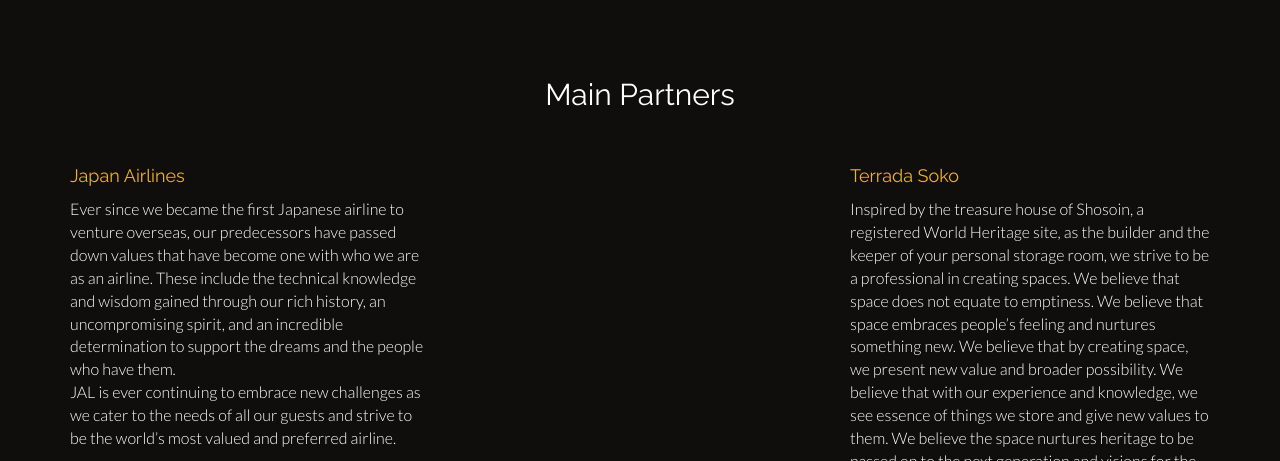
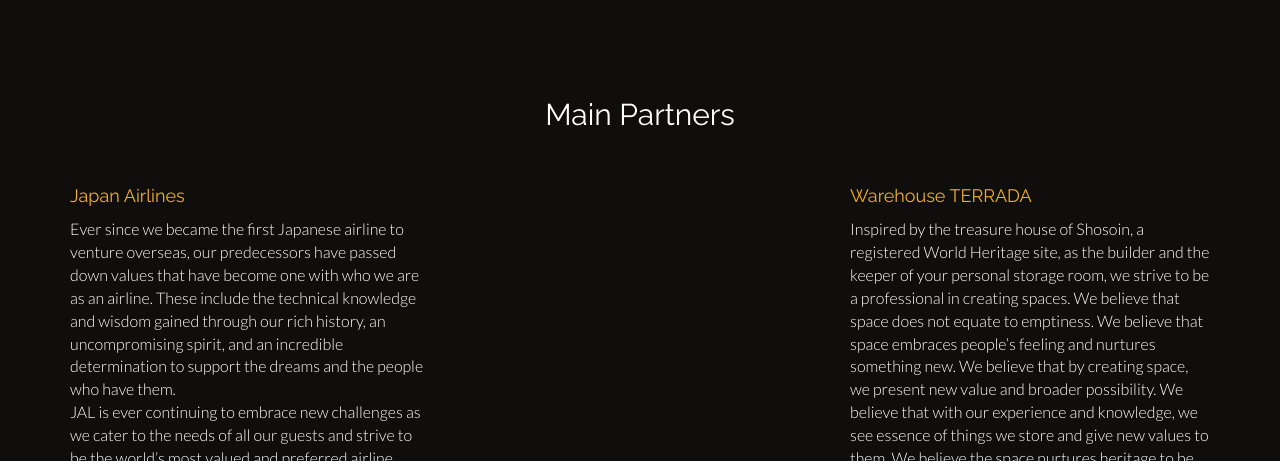
Before and after one commit to junctionasia/junctionasia.github.io, a Jekyll site: the page built from partners.html, in a window 1280 px wide and 900 px high, scrolled down 766 px, cut to the strip 95-556 px from the top of the window. Built offline with Jekyll 4.4.1, drawn with Linux system fonts in a browser that asks for light colours; nearby versions of some CDN libraries.

Commit message:
Change to Terrada Soko to Warehouse TERRADA

```diff
--- a/partners.html
+++ b/partners.html
@@ -22,6 +22,7 @@
     	</div>
 
     	<div class="col-lg-4 col-md-6 col-sm-6 col-xs-12">
+		<h4></h4>
     		<div class="partner-box text">
     			Slush Asia is the main supporter of Junction Asia as a gateway for engineers in Asia to think abroad and become a gateway from the World to Asia.
     		</div>
@@ -50,7 +51,7 @@
 			<div class="clearfix visible-sm-block visible-md-block col-sm-12 col-md-12 bars"></div>
 			<div class="col-lg-4 col-md-6 col-sm-6 col-xs-12">
 					<div class="partner-box text">
-					<h4>Terrada Soko</h4>
+					<h4>Warehouse TERRADA</h4>
 						<p>Inspired by the treasure house of Shosoin, a registered World Heritage site, as the builder and the keeper of your personal storage room, we strive to be a professional in creating spaces.
 						We believe that space does not equate to emptiness.
 						We believe that space embraces people’s feeling and nurtures something new.
```
